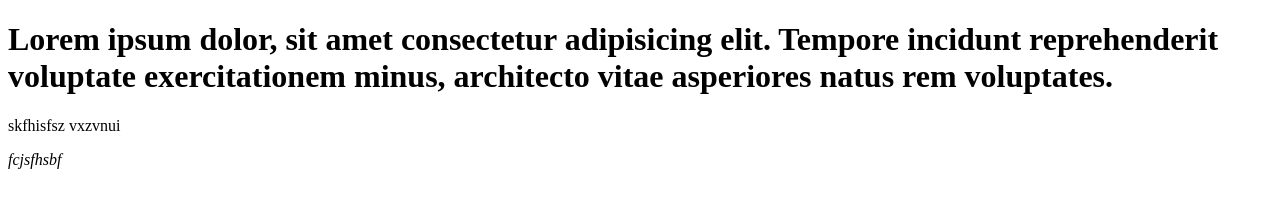
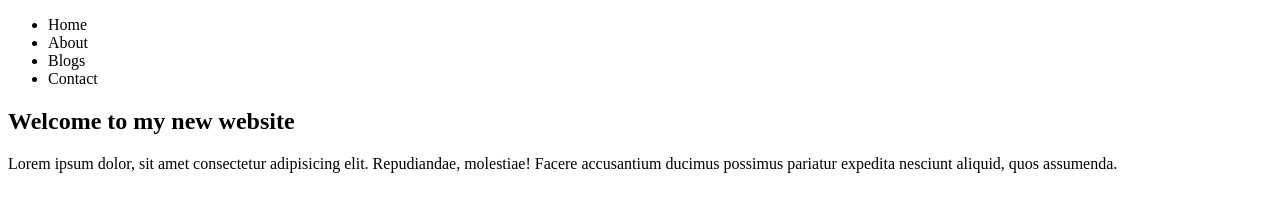
Before and after one commit to abdussalamshopon/my-protfolio, a plain HTML site: page index.html in a window 1280 px wide. Drawn offline with Linux system fonts and the light colour scheme.

Commit message:
first commit

```diff
--- a/index.html
+++ b/index.html
@@ -6,8 +6,18 @@
     <title>my-protfolio</title>
 </head>
 <body>
-    <h1>Lorem ipsum dolor, sit amet consectetur adipisicing elit. Tempore incidunt reprehenderit voluptate exercitationem minus, architecto vitae asperiores natus rem voluptates.</h1>
-    <p>skfhisfsz vxzvnui</p>
-    <i>fcjsfhsbf</i>
+    <header>
+        <nav>
+            <ul>
+                <li>Home</li>
+                <li>About</li>
+                <li>Blogs</li>
+                <li>Contact</li>
+            </ul>
+        </nav>
+        <h2>Welcome to my new website</h2>
+        <p>Lorem ipsum dolor, sit amet consectetur adipisicing elit. Repudiandae, molestiae! Facere accusantium ducimus possimus pariatur expedita nesciunt aliquid, quos assumenda.</p>
+
+    </header>
 </body>
 </html>
```
